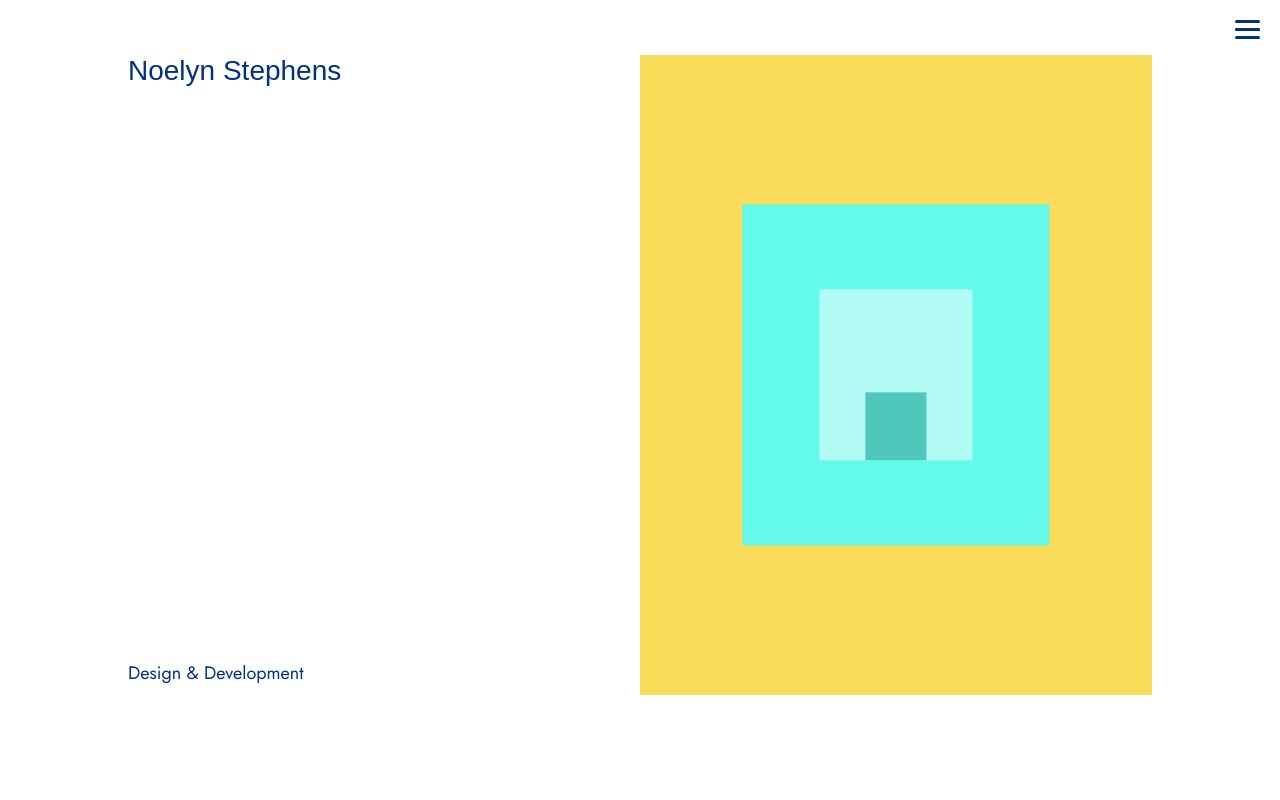
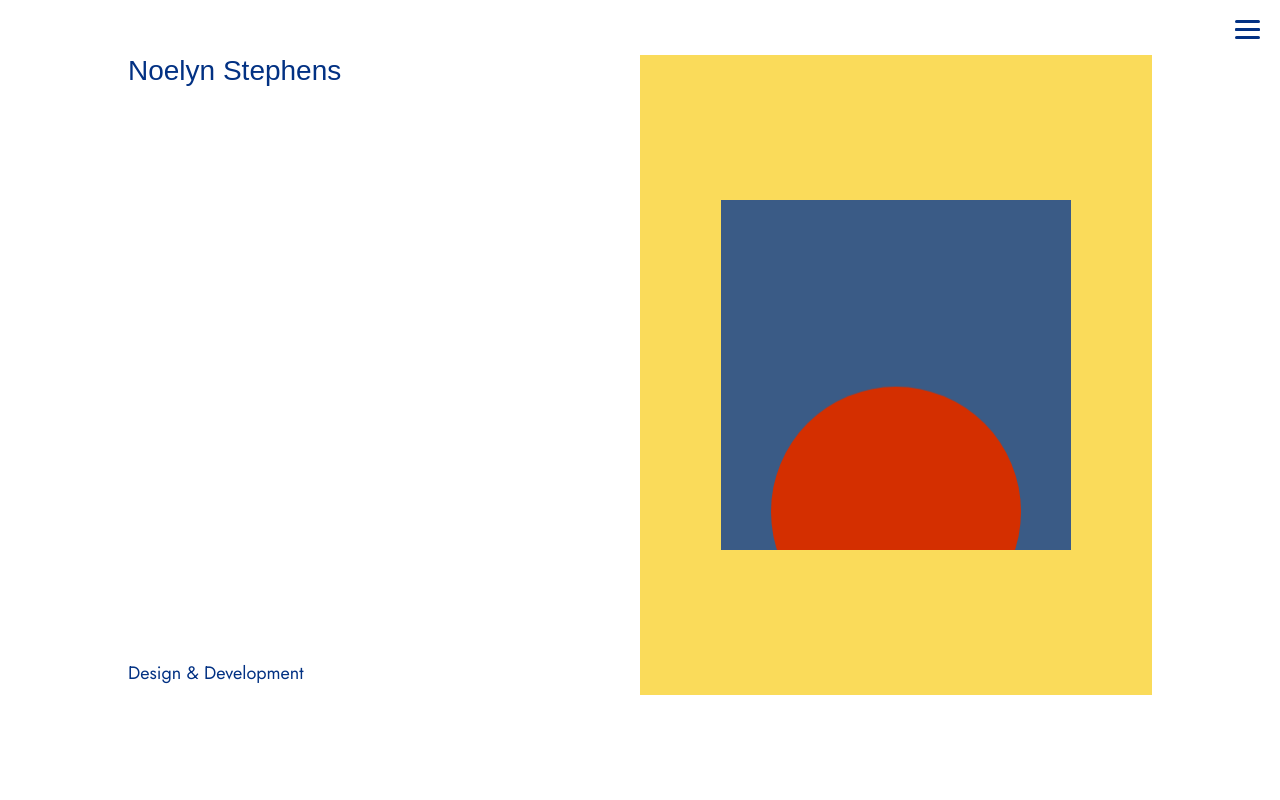
Before and after one commit to confettibird/portfolio, a Vue app: page / in a window 1280 px wide. Shown: the top 800 px of the page. Built offline with nearby package versions, Linux system fonts and the light colour scheme; a web font is replaced by a local one; what vue-js-modal, vue-smooth-scroll would draw is missing.

Commit message:
sunrise sunset feature

```diff
--- a/src/components/contact.vue
+++ b/src/components/contact.vue
@@ -71,6 +71,7 @@
 export default {
 	data() {
 		let colors = ["#fdeeaf", "#fbe37e", "#fad84c", "#f9cd1a", "#dab106"];
+		// let colors = ["#027d83", "##026d83", "#025c83", "#024b83", "#023183"];
 		let start = 2;
 		return {
 			colors: colors,
--- a/src/components/header.vue
+++ b/src/components/header.vue
@@ -15,9 +15,7 @@
 			>
 				<div class="logo logo--mobile">Noelyn Stephens</div>
 				<div class="hv-centered homeImg">
-          <div class="box-1">
-            <div class="box-2"></div>
-          </div>
+					<div class="hv-centered sun-rise-container"><div class="sun"></div></div>
 				</div>
 				<div class="text services--mobile">Design &amp; Development</div>
 			</div>
@@ -34,11 +32,11 @@ export default {
 			colors: colors,
 			color: colors[start],
 			index: start,
-      direction: 1
+			direction: 1,
 		};
 	},
 	methods: {
-    nextColor: function() {
+		nextColor: function () {
 			if (this.index >= this.colors.length - 1) {
 				this.direction = -1;
 			}
@@ -47,13 +45,13 @@ export default {
 			}
 			this.index += this.direction;
 			this.color = this.colors[this.index];
-    }
 		},
-  mounted: function() {
+	},
+	mounted: function () {
 		window.setInterval(() => {
 			this.nextColor();
 		}, 3000);
-  }
+	},
 };
 </script>
 
@@ -143,43 +141,45 @@ export default {
 		transition: all 3s ease-in-out;
 
 		.homeImg {
-      // background-image: url("/assets/img/hero/o.jpg");
-      background-repeat: no-repeat;
-      background-size: cover;
-      background-position: center;
-      background-color: #64faea;
-      // height: 60%;
-      width: 60%;
-      aspect-ratio: 4.5 / 5;
+			.sun-rise-container {
+				overflow: hidden;
 				display: flex;
 				justify-content: center;
-      align-items: center;
-      @media (max-width: $lrg-screen) {
-        // height: 55%;
-        width: 50%;
+				padding: 0 50px;
+				height: 350px;
+				background-color: $color-complement-light;
+				animation: 15s linear 0s infinite alternate sky;
 			}
-      @media (max-width: $md-screen) {
-        // height: 50%;
-        width: 60%;
+
+			/* ---- default sunrise ---- */
+			.sun {
+				background-color: yellow;
+				border-radius: 50%;
+				height: 250px;
+				aspect-ratio: 1 / 1;
+				animation: 15s linear 0s infinite alternate sunrise-sunset;
 			}
-      @media (max-width: $sm-screen) {
-        // height: 50%;
-        width: 75%;
+			@keyframes sunrise-sunset {
+				from {
+					/* pushes the sun down past the sky container */
+					transform: translateY(250px);
+					background-color: #ff0000;
+					filter: brightness(75%);
 				}
-      @media (max-height: 380px) {
-        display: none;
+				to {
+					/* returns the sun to its default position */
+					transform: translateY(60px);
+					background-color: #ffa700;
+					/* unset properties i.e. 'filter' will revert to default values */
 				}
-      .box-1 {
-        background-color: #b1fbf4;
-        width: 50%;
-        aspect-ratio: 4.5 / 5;
-        display: flex;
-        justify-content: center;
-        align-items: end;
-        .box-2 {
-          background-color: #50c7bb;
-          width: 40%;
-          aspect-ratio: 4.5 / 5;
+			}
+
+      @keyframes sky {
+				from {
+					background-color: #1e2b58;
+				}
+				to {
+					background-color: #71BCE1;
 				}
 			}
 		}
--- a/src/scss/shared/variables.scss
+++ b/src/scss/shared/variables.scss
@@ -5,6 +5,7 @@ $color-font: #3B3109;
 $color-logo: #023183;
 $color-base: #F2C407;
 $color-complement: #4db4d7;
+$color-complement-light: #b0e9fa;
 $color-border: #edeceb;
 
 $color-light-0: #fff;
```
Lines whose indentation alone changed are shown as unchanged.
